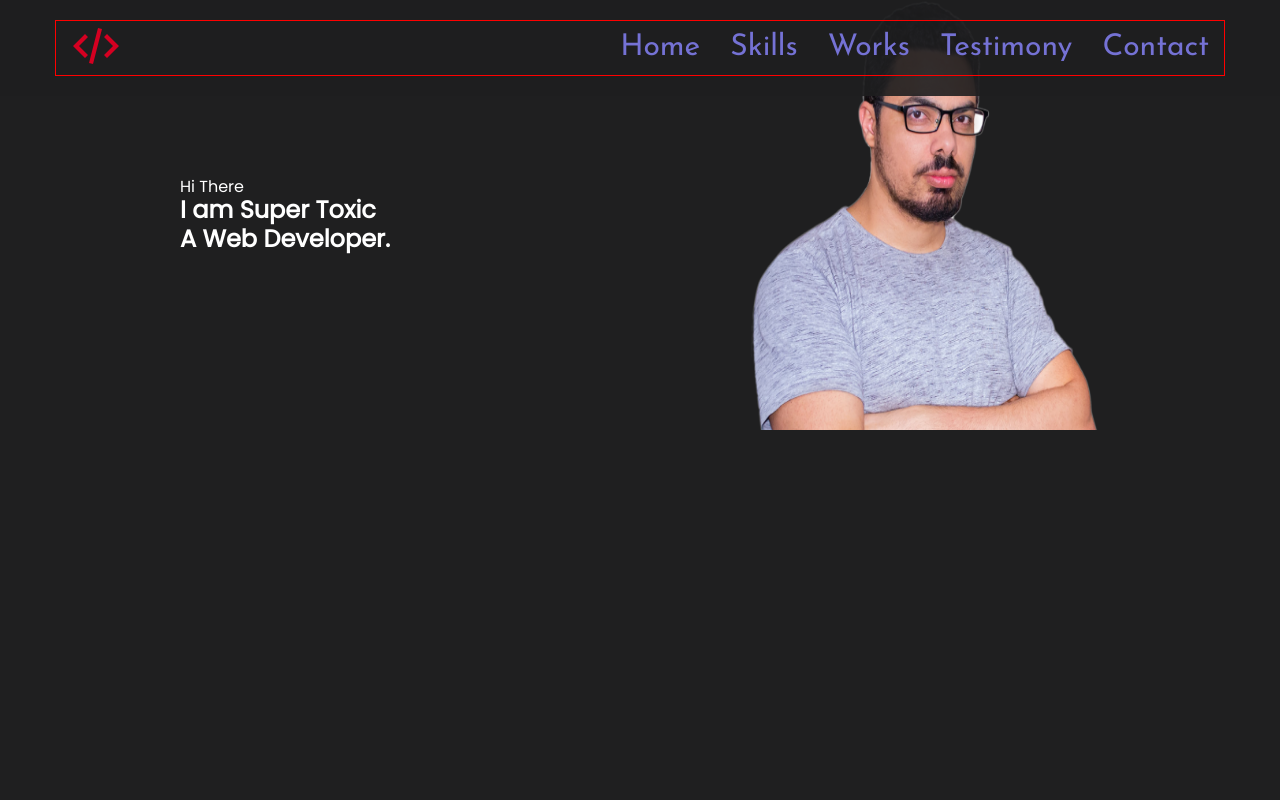
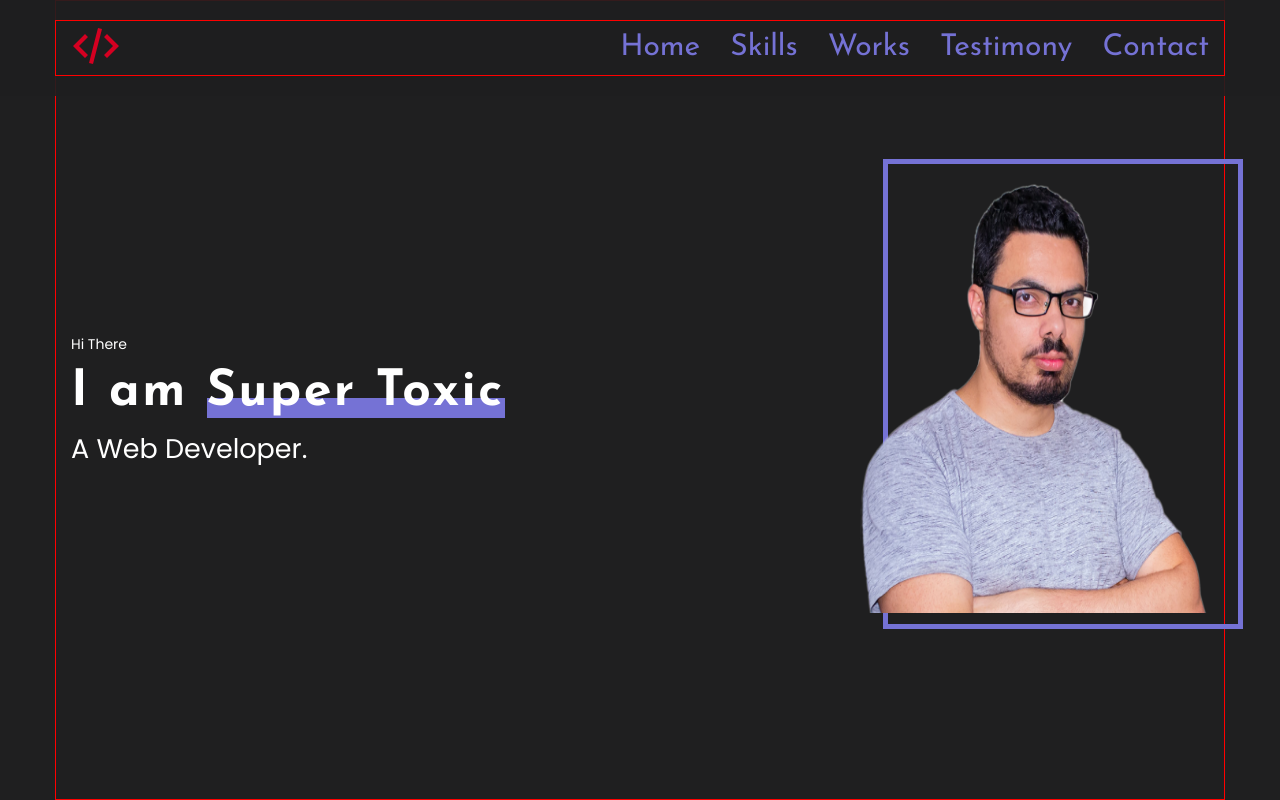
Before and after one commit to Yelkira/StyledPortfolio, a React app: page / in a window 1280 px wide. Shown: the top 800 px of the page. Built offline with nearby package versions, Linux system fonts and the light colour scheme.

Commit message:
add styles to main

```diff
--- a/src/layout/sections/main/Main.tsx
+++ b/src/layout/sections/main/Main.tsx
@@ -1,19 +1,25 @@
 import React from 'react';
 import styled from "styled-components";
 import photo from '../../../assets/images/portrait 1.png'
+import {Container} from "../../../components/Container";
 import {FlexContainer} from "../../../components/FlexContainer";
+import {theme} from "../../../styles/Theme";
 
 export const Main = () => {
     return (
         <StyledMain>
-            <FlexContainer align={"center"} justify={"space-around"}>
+            <Container>
+            <FlexContainer align={"center"} justify={"space-between"}>
                 <div>
-                    <span>Hi There</span>
-                    <Name>I am Super Toxic</Name>
+                    <SmallText>Hi There</SmallText>
+                    <Name>I am <span>Super Toxic</span></Name>
                     <MainTitle>A Web Developer.</MainTitle>
                 </div>
+                <PhotoWrapper>
                 <Photo src={photo} alt="My photo"/>
+                </PhotoWrapper>
             </FlexContainer>
+            </Container>
         </StyledMain>
     );
 };
@@ -21,6 +27,7 @@
 const StyledMain = styled.section`
   min-height: 100vh;
   background-color: #99ec3f;
+  display: flex;
 `
 
 const Photo = styled.img`
@@ -28,6 +35,46 @@
   height: 430px;
 `
 const MainTitle = styled.h1`
+    font-weight: 400;
+  font-size: 27px;
 `
 const Name = styled.h2`
+  font-family: "Josefin Sans", sans-serif;
+  font-weight: 700;
+  font-size: 50px;
+  letter-spacing: 0.05em;
+  margin: 10px 0;
+
+  span {
+    position: relative;
+    z-index: 0;
+    &::before{
+      position: absolute;
+      content: '';
+      display: inline-block;
+      width: 100%;
+      height: 20px;
+      background-color: ${theme.colors.accentColor};
+      bottom: 0;
+      z-index: -1;
+    }
+  }
 `
+const SmallText = styled.span`
+  font-weight: 400;
+  font-size: 14px;
+`
+const  PhotoWrapper = styled.div`
+    position: relative;
+  z-index: 0;
+  &::before{
+    content: '';
+    width: 360px;
+    height: 470px;
+    border: 5px solid ${theme.colors.accentColor};
+    position: absolute;
+    top: -24px;
+    left: 24px;
+    z-index: -1;
+  }
+`
```
